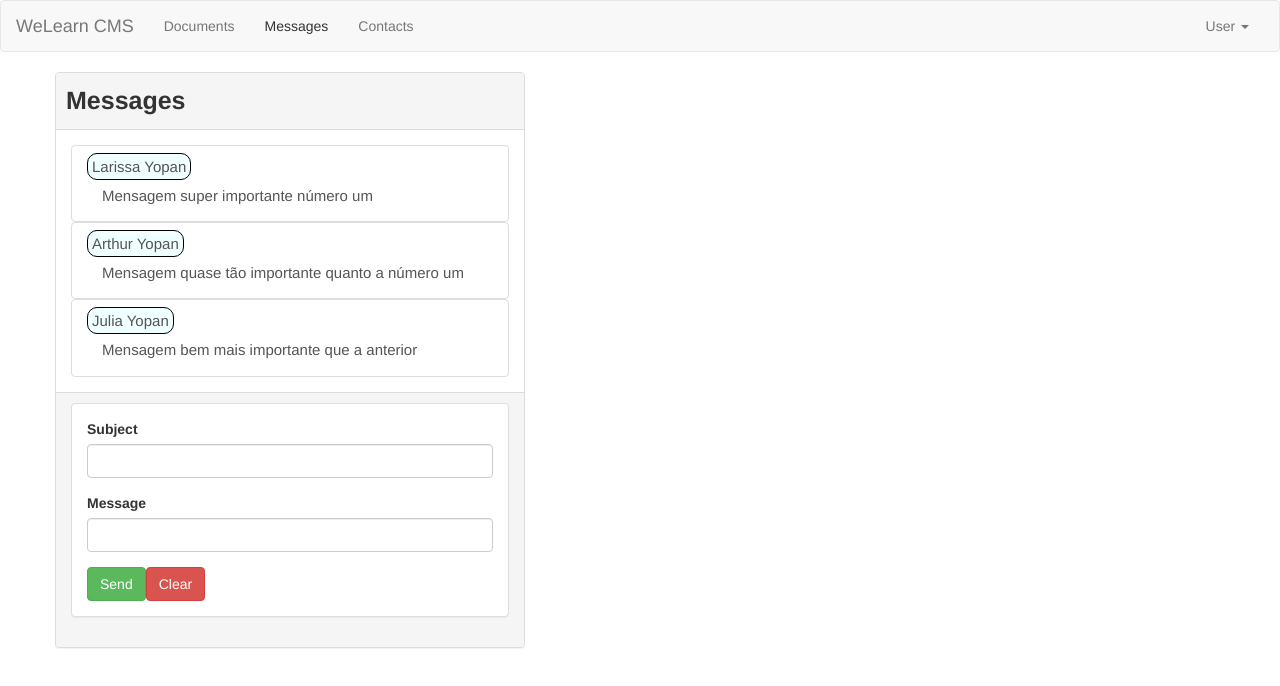
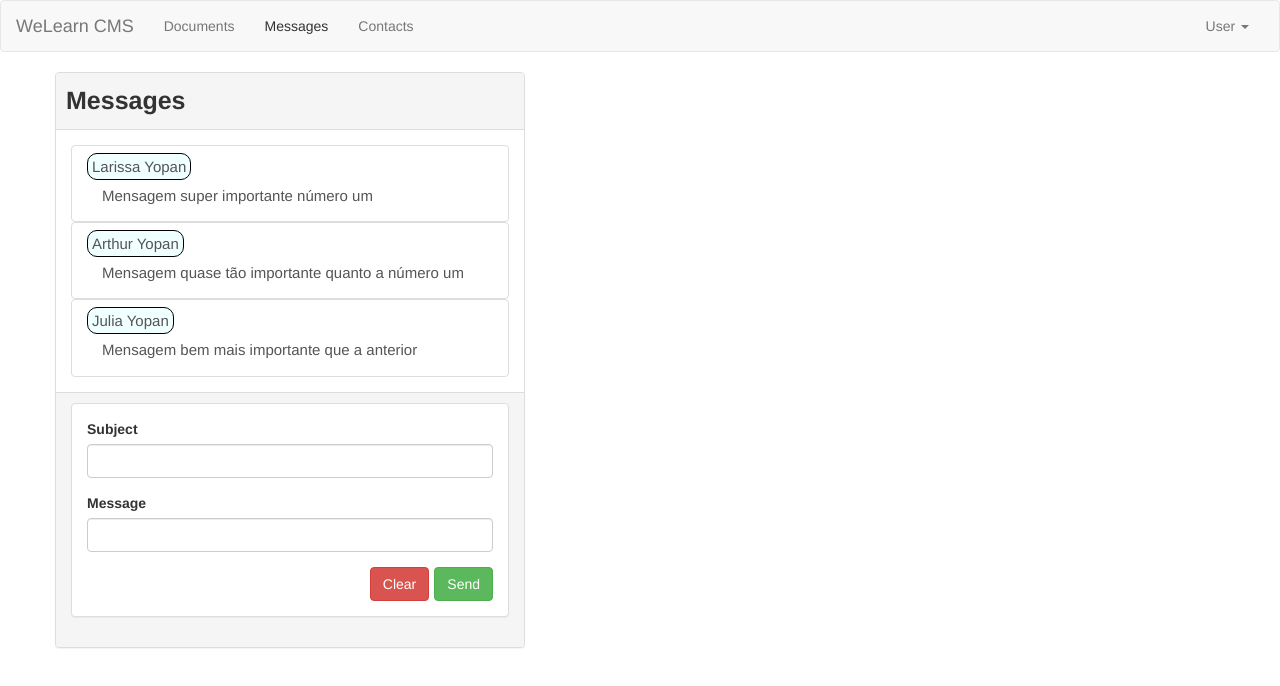
Before and after one commit to leonidasyopan/wdd-430-cms-project, an Angular app: page / in a window 1280 px wide. Both pictures are taken after a click on the link "Messages". Shown: the top 686 px of the page. Built offline with nearby package versions, Linux system fonts and the light colour scheme.

Commit message:
some css addition

```diff
--- a/src/app/documents/documents-detail/document-detail.component.css
+++ b/src/app/documents/documents-detail/document-detail.component.css
@@ -17,3 +17,7 @@
   margin-left: 1rem;
   margin-right: 1rem;
 }
+
+.label-value {
+  overflow-wrap: break-word;
+}
--- a/src/app/documents/documents-detail/document-detail.component.html
+++ b/src/app/documents/documents-detail/document-detail.component.html
@@ -16,7 +16,7 @@
         <span class="label-value">{{ document?.description }}</span>
       </div>
       <br>
-      <div class="row">
+      <div class="row label-value">
         <strong>URL: </strong>
         <a href="{{ document?.url }}"><span class="label-value">{{ document?.url }}</span></a>
       </div>
--- a/src/app/documents/documents-list/document-item/document-item.component.css
+++ b/src/app/documents/documents-list/document-item/document-item.component.css
@@ -10,3 +10,11 @@
   overflow: hidden;
   text-overflow: ellipsis;
 }
+
+a:hover {
+  border: 2px solid burlywood;
+}
+
+a {
+  transition: all 300ms;
+}
--- a/src/app/messages/message-edit/message-edit.component.css
+++ b/src/app/messages/message-edit/message-edit.component.css
@@ -0,0 +1,3 @@
+button:nth-child(2) {
+  margin-left: 5px;
+}
--- a/src/app/messages/message-edit/message-edit.component.html
+++ b/src/app/messages/message-edit/message-edit.component.html
@@ -26,8 +26,10 @@
       </div>
       <div class="row">
         <div class="col-xs-12">
-          <button class="btn btn-success" type="submit" (click)="onSendMessage(); $event.preventDefault()">Send</button>
-          <button class="btn btn-danger" type="button" (click)="onClear(); $event.preventDefault()">Clear</button>
+          <div class="pull-right">
+            <button class="btn btn-danger" type="button" (click)="onClear(); $event.preventDefault()">Clear</button>
+            <button class="btn btn-success" type="submit" (click)="onSendMessage(); $event.preventDefault()">Send</button>
+          </div>
         </div>
       </div>
     </form>
```
